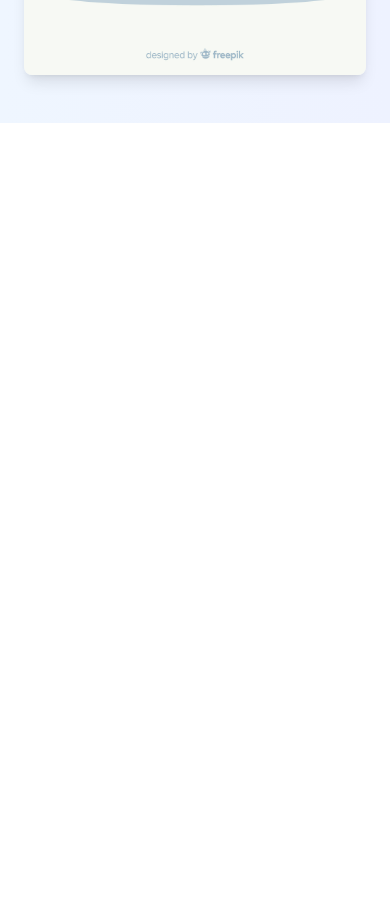
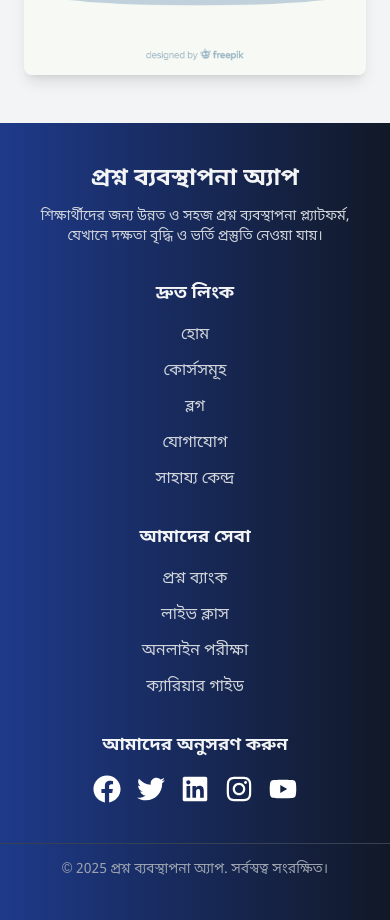
Before and after one commit to amitavrchy/question-management, a Next.js app: page / in a window 390 px wide. Shown: the part 6543-7463 px from the top of the page. Before the commit the page ends 6666 px from the top, so only its background shows below. Built offline with nearby package versions, Linux system fonts and the light colour scheme.

Commit message:
footer section done

```diff
--- a/src/app/homePage/page.jsx
+++ b/src/app/homePage/page.jsx
@@ -2,6 +2,7 @@
 import Banner from '@/components/Banner';
 import Counter from '@/components/Counter';
 import FAQ from '@/components/FAQ';
+import Footer from '@/components/Footer';
 import InfoCards from '@/components/InfoCards';
 import Navbar from '@/components/Navbar'
 import Testimonials from '@/components/Testimonials';
@@ -9,13 +10,14 @@ import React from 'react'
 
 function HomePage() {
     return (
-        <div className='bg-gradient-to-r from-blue-50 to-indigo-50'>
+        <div className='bg-gradient-to-r from-white-50 to-indigo-50'>
             <Navbar />
             <Banner />
             <InfoCards />
             <Testimonials />
             <Counter />
             <FAQ />
+            <Footer />
         </div>
     )
 }
--- /dev/null
+++ b/src/components/Footer/index.jsx
@@ -0,0 +1,59 @@
+import React from 'react';
+import { FaFacebook, FaLinkedin, FaTwitter, FaInstagram, FaYoutube } from 'react-icons/fa';
+
+function Footer() {
+  return (
+    <footer className="bg-gradient-to-r from-blue-900 to-gray-900 text-white py-10">
+      <div className="container mx-auto px-6 grid grid-cols-1 md:grid-cols-4 gap-8 text-center md:text-left">
+        {/* Brand and Description */}
+        <div>
+          <h2 className="text-2xl font-bold text-gray-100">প্রশ্ন ব্যবস্থাপনা অ্যাপ</h2>
+          <p className="text-sm mt-3 text-gray-300">
+            শিক্ষার্থীদের জন্য উন্নত ও সহজ প্রশ্ন ব্যবস্থাপনা প্ল্যাটফর্ম, যেখানে
+            দক্ষতা বৃদ্ধি ও ভর্তি প্রস্তুতি নেওয়া যায়।
+          </p>
+        </div>
+
+        {/* Quick Links */}
+        <div>
+          <h3 className="text-lg font-semibold text-gray-100">দ্রুত লিংক</h3>
+          <ul className="mt-4 space-y-3 text-gray-300">
+            <li><a href="#" className="hover:text-gray-300">হোম</a></li>
+            <li><a href="#" className="hover:text-gray-300">কোর্সসমূহ</a></li>
+            <li><a href="#" className="hover:text-gray-300">ব্লগ</a></li>
+            <li><a href="#" className="hover:text-gray-300">যোগাযোগ</a></li>
+            <li><a href="#" className="hover:text-gray-300">সাহায্য কেন্দ্র</a></li>
+          </ul>
+        </div>
+
+        {/* Services */}
+        <div>
+          <h3 className="text-lg font-semibold text-gray-100">আমাদের সেবা</h3>
+          <ul className="mt-4 space-y-3 text-gray-300">
+            <li><a href="#" className="hover:text-gray-300">প্রশ্ন ব্যাংক</a></li>
+            <li><a href="#" className="hover:text-gray-300">লাইভ ক্লাস</a></li>
+            <li><a href="#" className="hover:text-gray-300">অনলাইন পরীক্ষা</a></li>
+            <li><a href="#" className="hover:text-gray-300">ক্যারিয়ার গাইড</a></li>
+          </ul>
+        </div>
+
+        {/* Social Media */}
+        <div>
+          <h3 className="text-lg font-semibold text-gray-100">আমাদের অনুসরণ করুন</h3>
+          <div className="flex justify-center md:justify-start space-x-4 mt-4">
+            <a href="#" className="hover:text-blue-400"><FaFacebook size={28} /></a>
+            <a href="#" className="hover:text-blue-300"><FaTwitter size={28} /></a>
+            <a href="#" className="hover:text-blue-500"><FaLinkedin size={28} /></a>
+            <a href="#" className="hover:text-pink-400"><FaInstagram size={28} /></a>
+            <a href="#" className="hover:text-red-500"><FaYoutube size={28} /></a>
+          </div>
+        </div>
+      </div>
+      <div className="text-center text-gray-400 text-sm mt-10 border-t border-gray-700 pt-4">
+        &copy; {new Date().getFullYear()} প্রশ্ন ব্যবস্থাপনা অ্যাপ. সর্বস্বত্ব সংরক্ষিত।
+      </div>
+    </footer>
+  );
+}
+
+export default Footer;
```
